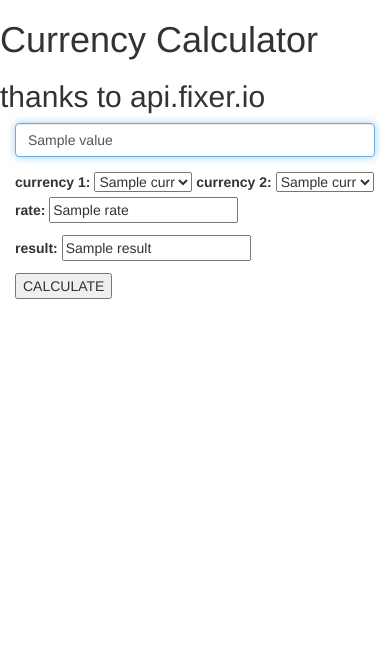
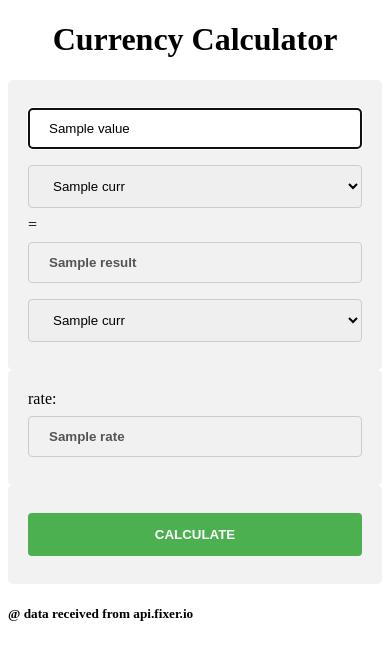
Before and after one commit to amdomanska/CurrencyCalc, a Node server app: template views/mainView.ejs in a window 390 px wide. Shown: the top 660 px of the page. Run offline with Node 20, Linux system fonts and the light colour scheme; the template is opened without the code that fills it: most values are stand-ins (such as "Sample title", 1, 10 or a date in 2020); some libraries are stand-ins or nearby versions.

Commit message:
basic style added

```diff
--- a/main.js
+++ b/main.js
@@ -51,7 +51,7 @@ app.use(bodyParser.urlencoded({     // to support URL-encoded bodies
       let rateCurrB = myJson.rates[req.body.currB];
       console.log(rateCurrA,rateCurrB);
 
-      let rate = Math.round((rateCurrA/rateCurrB) * 10000) / 10000;
+      let rate = Math.round((rateCurrB/rateCurrA) * 10000) / 10000;
       let result = Math.round((req.body.value * (rateCurrB/rateCurrA)) * 100) / 100;
       //console.log(rate,result);
 
--- a/public/style.css
+++ b/public/style.css
@@ -1 +1,34 @@
-@import 'bootstrap';
+input[type=text], select {
+    width: 100%;
+    padding: 12px 20px;
+    margin: 8px 0;
+    display: inline-block;
+    border: 1px solid #ccc;
+    border-radius: 4px;
+    box-sizing: border-box;
+}
+
+input[type=submit] {
+    width: 100%;
+    background-color: #4CAF50;
+    color: white;
+    padding: 14px 20px;
+    margin: 8px 0;
+    border: none;
+    border-radius: 4px;
+    cursor: pointer;
+}
+
+input[type=submit]:hover {
+    background-color: #45a049;
+}
+
+div {
+    border-radius: 5px;
+    background-color: #f2f2f2;
+    padding: 20px;
+}
+
+h1 {
+    text-align: center;
+}
--- a/views/mainView.ejs
+++ b/views/mainView.ejs
@@ -2,26 +2,15 @@
 
 <html>
   <head>
+    <link href="/style.css" rel="stylesheet" type="text/css">
     <title> CURRENCY CALCULOR </title>
-      <link href="/style.css" rel="stylesheet" type="text/css">
-       <link href="css/bootstrap.min.css" rel="stylesheet">
   </head>
-
   <body>
     <h1>Currency Calculator</h1>
-    <h2>thanks to api.fixer.io</h2>
 
-    <div class="container">
-      <div class="row">
-        <div class="col-md-12 col-md-offset-3">
-          <div class="card card-block bg-faded">
     <form action="/main/calc" method="post">
-                <div class="form-group">
-                  <input type="text" name="value" id="value" value = "<%= value === 0 ? "" : value %>" class="form-control" autofocus/>
-                </div>
-
-                <label for="currA">currency 1:</label>
-
+      <div>
+        <input type="text" name="value" id="value" value = "<%= value === 0 ? 1 : value %>" class="form-control" autofocus/>
         <select name="currA" id="currA">
           <% currList.forEach(function(v){ %>
             <% if (v !== currA) {%>
@@ -30,9 +19,8 @@
               <option value= "<%= currA %>" selected="selected"><%= currA %></option>
             <% }}); %>
         </select>
-
-                <label for="currB">currency 2:</label>
-
+        =
+        <input type="text" name="result" id="result" border="0" value = "<%= result === 0 ? "" : result %>" disabled style="font-weight: bold;"/>
         <select name="currB" id="currB">
           <% currList.forEach(function(v){ %>
             <% if (v !== currB) {%>
@@ -41,21 +29,19 @@
               <option value= "<%= currB %>" selected="selected"><%= currB %></option>
             <% }}); %>
         </select>
+      </div>
+      <div>
+        <label for="rate">rate: </label>
+        <input type="text" name="rate" id="rate" border="0" value = "<%= rate === 0 ? "" : rate %>" disabled style="font-weight: bold;"/>
+      </div>
+      <div>
+        <input type="submit" value="CALCULATE" style="font-weight: bold;"/>
+      </div>
+    </form>
 
-                <p>
-                  <label for="rate">rate: </label>
-                  <input type="text" name="rate" id="rate" border="0" value = "<%= rate === 0 ? "" : rate %>"/>
-                </p>
-                <p>
-                  <label for="result">result: </label>
-                  <input type="text" name="result" id="result" border="0" value = "<%= result === 0 ? "" : result %>"/>
-                </p>
-                <input type="submit" value="CALCULATE"/>
-              </form>
-            </div>
-          </div>
-        </div>
-      </div>
   </body>
 
+  <footer>
+    <h5>@ data received from api.fixer.io</h5>
+  </footer>
 </html>
```
Lines whose indentation alone changed are shown as unchanged.
